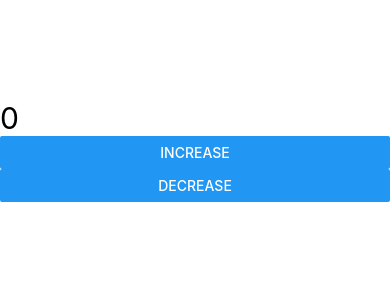
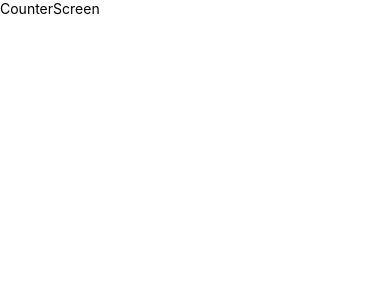
Before and after one commit to Mansoorali121/Student-Management-App-with-Firebase, a React Native app: screen / in a window 390 px wide. Shown: the top 300 px of the page. Built offline with nearby package versions, Linux system fonts and the light colour scheme.

Commit message:
practice  again

```diff
--- a/App.tsx
+++ b/App.tsx
@@ -1,12 +1,19 @@
-import React from "react";
+import { StyleSheet, Text, View } from 'react-native'
+import React from 'react'
+import {store} from "./src/redux/store";
 import { Provider } from "react-redux";
-import { store } from "./src/redux/store";
 import CounterScreen from "./src/screens/CounterScreen";
 
-export default function App() {
+
+const App = () => {
   return (
     <Provider store={store}>
       <CounterScreen />
+
     </Provider>
-  );
+  )
 }
+
+export default App;
+
+const styles = StyleSheet.create({})
--- a/src/redux/counterSlice.js
+++ b/src/redux/counterSlice.js
@@ -1,18 +1,19 @@
-import {createSlice} from "@reduxjs/toolkit";
+import { createSlice } from "@reduxjs/toolkit";
 
-const counterSlice = createSlice({
-    name:"counter",
+
+const counterSlice = createSlice ({
+    name:"Counter",
 
     initialState:{
         value:0,
     },
-    reducers:{
-        increment:(state)=> {
-            state.value += 1;
+    reducers: {
+        increment:(state) => {
+            state.value +=1;
         },
-        decrement:(state) => {
-            state.value -= 1;
-        }
+        decrement:(state)=>{
+            state.value -=1;
+        },
     }
 })
 
--- a/src/redux/store.js
+++ b/src/redux/store.js
@@ -1,9 +1,9 @@
-import { configureStore } from '@reduxjs/toolkit';
+import { configureStore } from "@reduxjs/toolkit";
+import counterReducer from "./counterSlice";
 
-import counterReducer from './counterSlice';
 
 export const store = configureStore({
-  reducer: {
-    counter: counterReducer,
-  },
-});
+    reducer:{
+        counter:counterReducer,
+    }
+})
--- a/src/screens/CounterScreen.js
+++ b/src/screens/CounterScreen.js
@@ -1,30 +1,14 @@
-import React from "react";
-import { View, Text, Button } from "react-native";
-import { useDispatch, useSelector } from "react-redux";
-import { decrement, increment } from "../redux/counterSlice";
-
+import { StyleSheet, Text, View } from 'react-native'
+import React from 'react'
 
 const CounterScreen = () => {
-  const count = useSelector((state) => state.counter.value);
-  const dispatch = useDispatch();
-
   return (
-    <View style={{ marginTop: 100 }}>
-      <Text style={{ fontSize: 30 }}>{count}</Text>
-
-      <Button
-        title="Increase"
-        onPress={() => dispatch(increment())}
-      />
-
-      <Button
-        title="Decrease"
-        onPress={() => dispatch(decrement())}
-      />
-
-
+    <View>
+      <Text>CounterScreen</Text>
     </View>
-  );
-};
+  )
+}
 
 export default CounterScreen;
+
+const styles = StyleSheet.create({})
```
